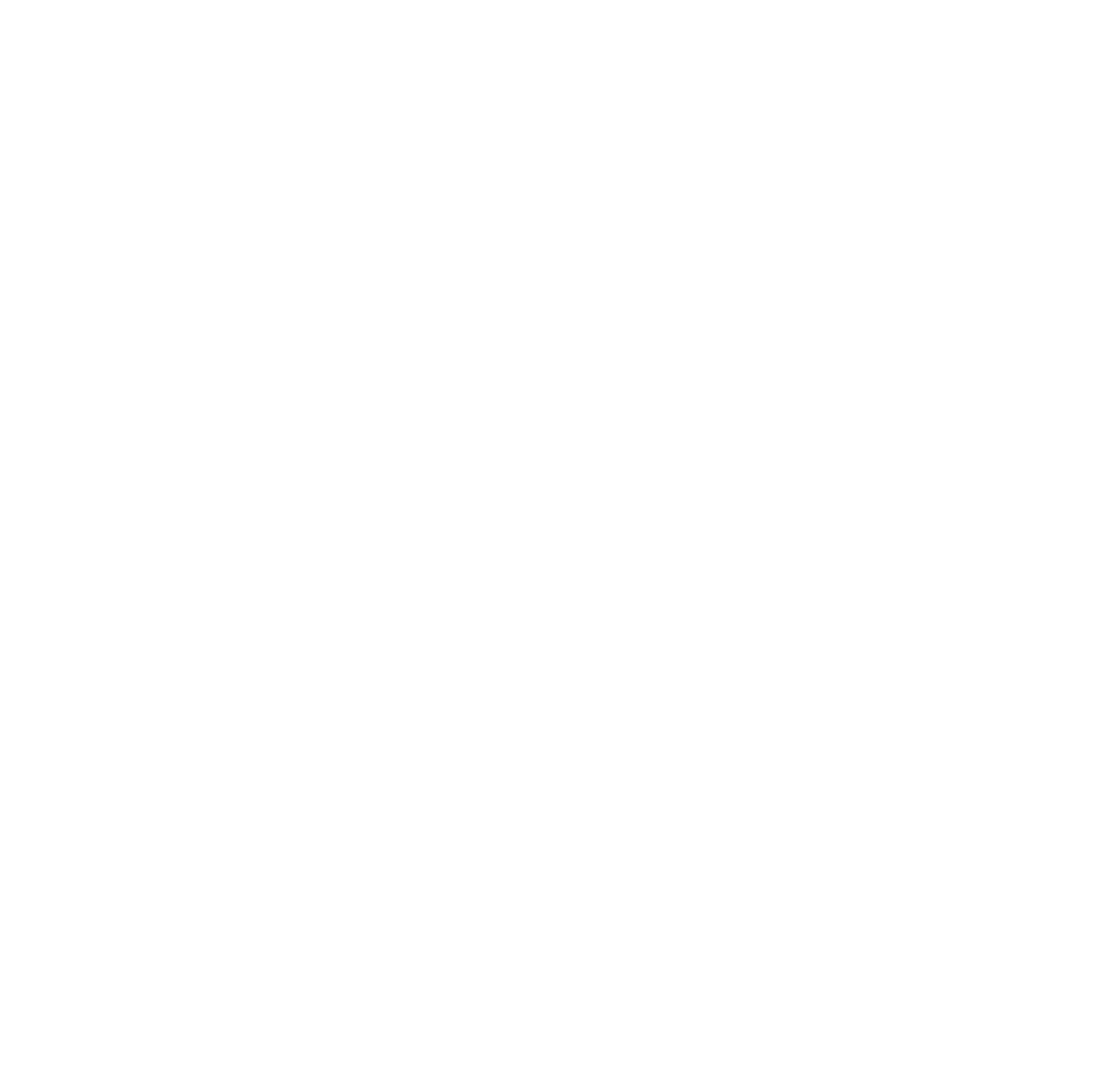
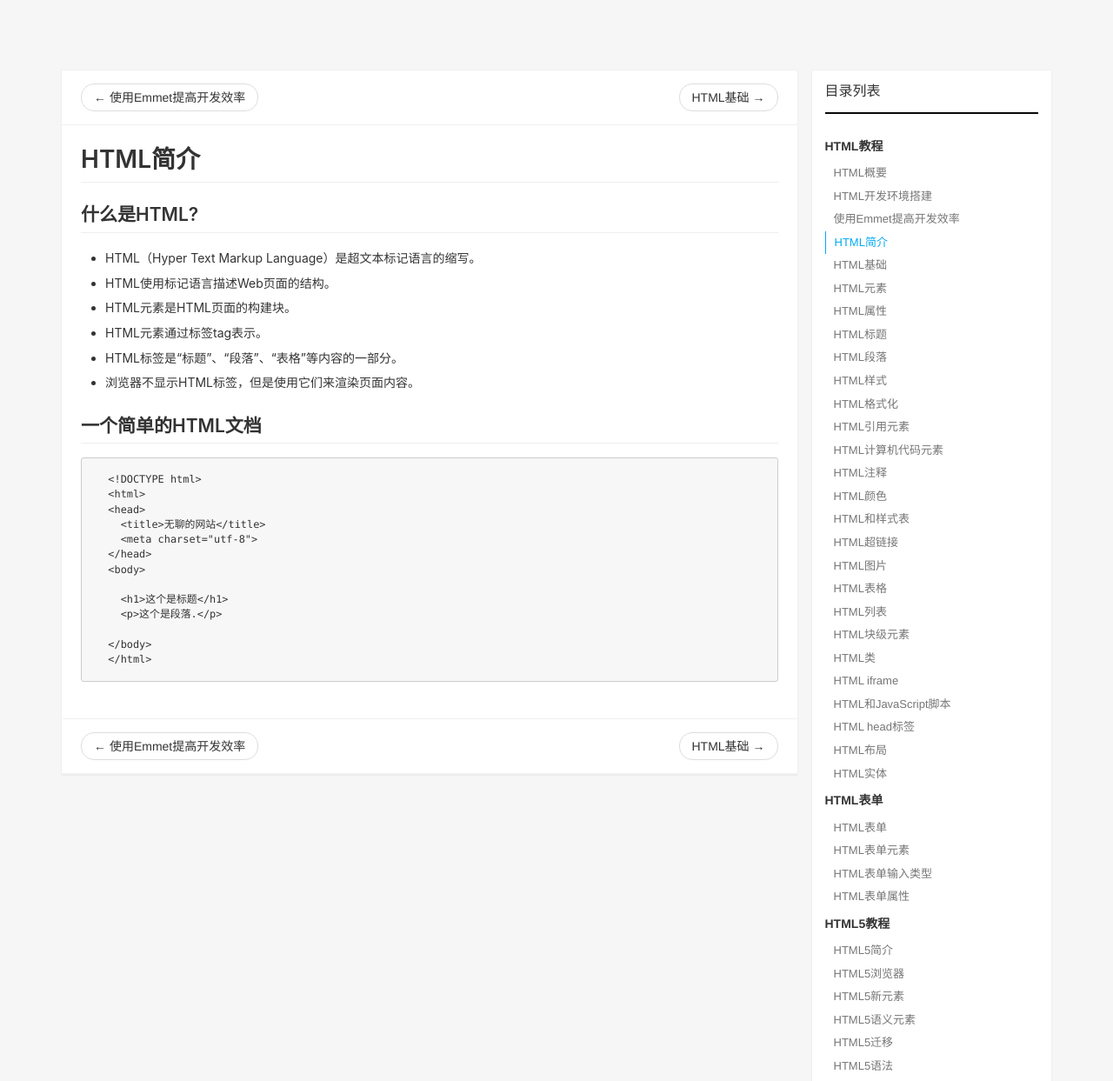
Before and after one commit to bakbakFeDa/bakbakFeDa.github.io, a plain HTML site: page html/HTML简介.html in a window 1280 px wide. Shown: the top 1243 px of the page at 87% size. Before the commit the page ends 800 px from the top, so only its background shows below. Drawn offline with Linux system fonts and the light colour scheme.

Commit message:
第四次提交

```diff
--- a/html/HTML简介.html
+++ b/html/HTML简介.html
@@ -0,0 +1,175 @@
+<!DOCTYPE html>
+<html lang="zh-CN">
+
+        <head>
+
+                <meta charset="utf-8">
+                <meta name="baidu-site-verification" content="code-Rc3BczV5lF"/>
+                <meta name="viewport" content="width=device-width,
+                        initial-scale=1.0">
+
+                <title>无聊的网站</title>
+                <!--  -->
+
+                <link href="css/bootstrap.min.css" rel="stylesheet"/>
+
+                <link href="css/editor.css" rel="stylesheet"/>
+                <link href="css/style.css" rel="stylesheet"/>
+                <link href="css/article_side_bar.css" rel="stylesheet"/>
+        </head>
+
+        <body>
+                <div class="wrap">
+                        <!-- Main -->
+                        <div class="container" id="article">
+                                <div class="row main">
+
+                                        <div class="col-xs-12 col-md-9 side-left topics-show">
+                                                <!-- view show -->
+                                                <div class="topic panel panel-default">
+                                                        <div class="infos tutorial-panel-heading panel-heading">
+                                                                <nav aria-label="...">
+                                                                        <ul class="tutorial-pager pager">
+                                                                                <li class="previous"><a href="/html/使用Emmet提高开发效率.html"><span aria-hidden="true">&larr;</span> 使用Emmet提高开发效率</a></li>
+                                                                                <li class="next"><a href="/html/HTML简介.html">HTML基础 <span aria-hidden="true">&rarr;</span></a></li>
+                                                                        </ul>
+                                                                </nav>
+                                                        </div>
+                                                        <div class="content-body
+                                                                entry-content
+                                                                panel-body ">
+                                                                <div
+                                                                        class="markdown-body">
+                                                                        <!--内容-->
+<h1>HTML简介</h1>
+<h2>什么是HTML?</h2>
+<ul>
+    <li>HTML（Hyper Text Markup Language）是超文本标记语言的缩写。</li>
+    <li>HTML使用标记语言描述Web页面的结构。</li>
+    <li>HTML元素是HTML页面的构建块。</li>
+    <li>HTML元素通过标签tag表示。</li>
+    <li>HTML标签是“标题”、“段落”、“表格”等内容的一部分。</li>
+    <li>浏览器不显示HTML标签，但是使用它们来渲染页面内容。</li>
+</ul>
+<h2>一个简单的HTML文档</h2>
+<pre><code>  &lt;!DOCTYPE html&gt;
+  &lt;html&gt;
+  &lt;head&gt;
+    &lt;title&gt;无聊的网站&lt;/title&gt;
+    &lt;meta charset=&quot;utf-8&quot;&gt;
+  &lt;/head&gt;
+  &lt;body&gt;
+
+    &lt;h1&gt;这个是标题&lt;/h1&gt;
+    &lt;p&gt;这个是段落.&lt;/p&gt;
+
+  &lt;/body&gt;
+  &lt;/html&gt;
+</code></pre>
+
+                                                                </div>
+                                                        </div>
+                                                        <div class="panel-footer operate"></div>
+                                                        <div class="infos tutorial-panel-heading panel-heading">
+                                                                <nav aria-label="...">
+                                                                        <ul class="tutorial-pager pager">
+                                                                                <li class="previous"><a href="/html/使用Emmet提高开发效率.html"><span aria-hidden="true">&larr;</span> 使用Emmet提高开发效率</a></li>
+                                                                                <li class="next"><a href="/html/HTML简介.html">HTML基础 <span aria-hidden="true">&rarr;</span></a></li>
+                                                                        </ul>
+                                                                </nav>
+                                                        </div>
+                                                </div>
+
+                                                <!-- /view show -->
+                                        </div>
+
+                                        <div class="col-xs-12 col-md-3
+                                                side-right">
+                                                <div class="panel panel-default
+                                                        widget">
+                                                        <div class="panel-heading">
+                                                                <h3 class="panel-title"><i class="fa fa-bars"></i>
+                                                                        目录列表</h3>
+                                                        </div>
+                                                        <div class="panel-body">
+                                                                <nav
+                                                                        class="bs-docs-sidebar
+                                                                        hidden-print
+                                                                        affix">
+                                                                        <ul class="nav bs-docs-sidenav">
+                                                <h5 class="section">HTML教程</h5>
+                                                <li><a href="/html/HTML概要.html">HTML概要</a></li>
+                                                <li><a href="/html/HTML开发环境搭建.html">HTML开发环境搭建</a></li>
+                                                <li><a href="/html/使用Emmet提高开发效率.html">使用Emmet提高开发效率</a></li>
+                                                <li class="active"><a href="/html/HTML简介.html">HTML简介</a></li>
+                                                <li><a href="https://www.duoke360.com/tutorial/html/html-basic">HTML基础</a></li>
+                                                <li><a href="https://www.duoke360.com/tutorial/html/html-elements">HTML元素</a></li>
+                                                <li><a href="https://www.duoke360.com/tutorial/html/html-attributes">HTML属性</a></li>
+                                                <li><a href="https://www.duoke360.com/tutorial/html/html-headings">HTML标题</a></li>
+                                                <li><a href="https://www.duoke360.com/tutorial/html/html-paragraphs">HTML段落</a></li>
+                                                <li><a href="https://www.duoke360.com/tutorial/html/html-style">HTML样式</a></li>
+                                                <li><a href="https://www.duoke360.com/tutorial/html/html-formatting">HTML格式化</a></li>
+                                                <li><a href="https://www.duoke360.com/tutorial/html/html-q">HTML引用元素</a></li>
+                                                <li><a href="https://www.duoke360.com/tutorial/html/html-computer-code-format">HTML计算机代码元素</a></li>
+                                                <li><a href="https://www.duoke360.com/tutorial/html/html-comments">HTML注释</a></li>
+                                                <li><a href="https://www.duoke360.com/tutorial/html/html-color">HTML颜色</a></li>
+                                                <li><a href="https://www.duoke360.com/tutorial/html/html-css">HTML和样式表</a></li>
+                                                <li><a href="https://www.duoke360.com/tutorial/html/html-link">HTML超链接</a></li>
+                                                <li><a href="https://www.duoke360.com/tutorial/html/html-image">HTML图片</a></li>
+                                                <li><a href="https://www.duoke360.com/tutorial/html/html-table">HTML表格</a></li>
+                                                <li><a href="https://www.duoke360.com/tutorial/html/html-list">HTML列表</a></li>
+                                                <li><a href="https://www.duoke360.com/tutorial/html/html-block">HTML块级元素</a></li>
+                                                <li><a href="https://www.duoke360.com/tutorial/html/html-class">HTML类</a></li>
+                                                <li><a href="https://www.duoke360.com/tutorial/html/html-iframe">HTML iframe</a></li>
+                                                <li><a href="https://www.duoke360.com/tutorial/html/html-javascript">HTML和JavaScript脚本</a></li>
+                                                <li><a href="https://www.duoke360.com/tutorial/html/html-head">HTML head标签</a></li>
+                                                <li><a href="https://www.duoke360.com/tutorial/html/html-layout">HTML布局</a></li>
+                                                <li><a href="https://www.duoke360.com/tutorial/html/html-entities">HTML实体</a></li>
+                                                <h5 class="section">HTML表单</h5>
+                                                <li><a href="https://www.duoke360.com/tutorial/html/html-form">HTML表单</a></li>
+                                                <li><a href="https://www.duoke360.com/tutorial/html/html-form-element">HTML表单元素</a></li>
+                                                <li><a href="https://www.duoke360.com/tutorial/html/html-input-type">HTML表单输入类型</a></li>
+                                                <li><a href="https://www.duoke360.com/tutorial/html/html-form-properties">HTML表单属性</a></li>
+                                                <h5 class="section">HTML5教程</h5>
+                                                <li><a href="https://www.duoke360.com/tutorial/html/html5-intro">HTML5简介</a></li>
+                                                <li><a href="https://www.duoke360.com/tutorial/html/html5-browser">HTML5浏览器</a></li>
+                                                <li><a href="https://www.duoke360.com/tutorial/html/html5-new-elements">HTML5新元素</a></li>
+                                                <li><a href="https://www.duoke360.com/tutorial/html/html5-semantics">HTML5语义元素</a></li>
+                                                <li><a href="https://www.duoke360.com/tutorial/html/html5-move">HTML5迁移</a></li>
+                                                <li><a href="https://www.duoke360.com/tutorial/html/html5-syntax">HTML5语法</a></li>
+                                                <h5 class="section">HTML5图像</h5>
+                                                <li><a href="https://www.duoke360.com/tutorial/html/html5-canvas">HTML5 Canvas</a></li>
+                                                <li><a href="https://www.duoke360.com/tutorial/html/html5-svg">HTML5 SVG</a></li>
+                                                <h5 class="section">HTML5多媒体</h5>
+                                                <li><a href="https://www.duoke360.com/tutorial/html/html5-multimedia">HTML5多媒体</a></li>
+                                                <li><a href="https://www.duoke360.com/tutorial/html/html5-video">HTML5视频</a></li>
+                                                <li><a href="https://www.duoke360.com/tutorial/html/html5-audio">HTML5音频</a></li>
+                                                <h5 class="section">HTML5 APIs</h5>
+                                                <li><a href="https://www.duoke360.com/tutorial/html/html5-geo">HTML5地图</a></li>
+                                                <li><a href="https://www.duoke360.com/tutorial/html/html5-drag-drop">HTML5拖拽效果</a></li>
+                                                <li><a href="https://www.duoke360.com/tutorial/html/html5-webstorage">HTML5 WEB存储</a></li>
+                                                <li><a href="https://www.duoke360.com/tutorial/html/html5-cache">HTML5应用缓存</a></li>
+                                                <li><a href="https://www.duoke360.com/tutorial/html/html5-thread">HTML5多线程</a></li>
+                                                <li><a href="https://www.duoke360.com/tutorial/html/html-examples">HTML实例</a></li>
+                                                                        </ul>
+                                                                </nav>
+
+                                                        </div>
+                                                </div>
+                                        </div>
+
+                                </div>
+
+
+                        </div>
+                </div>
+                <!-- /content -->
+
+                <!-- footer -->
+                <footer class="footer">
+
+                </footer>
+
+
+        </body>
+</html>
```
Also changed, not shown: index.html (+10 -10 lines), images/solidity.png (added).
